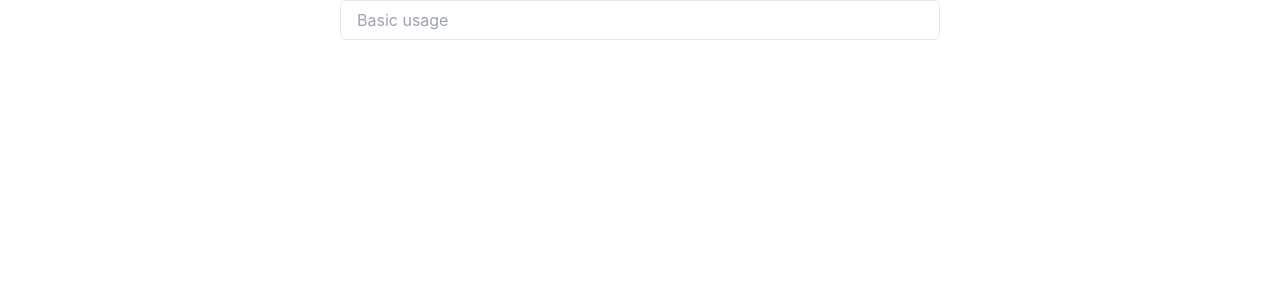
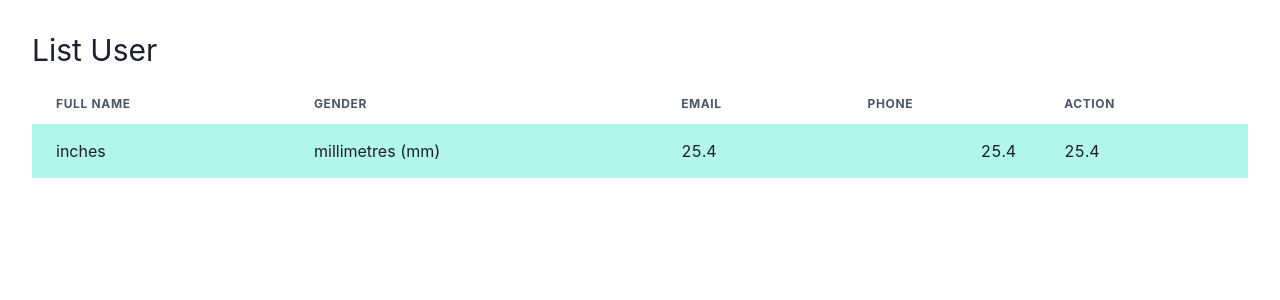
Before and after one commit to MrThoang/FormRedux, a React (Create React App) app: page / in a window 1280 px wide. Shown: the top 300 px of the page. Built offline with nearby package versions, Linux system fonts and the light colour scheme; no server answers.

Commit message:
config axios

```diff
--- a/package.json
+++ b/package.json
@@ -6,13 +6,16 @@
     "@chakra-ui/react": "^2.6.1",
     "@emotion/react": "^11.11.0",
     "@emotion/styled": "^11.11.0",
+    "@reduxjs/toolkit": "^1.9.5",
     "@testing-library/jest-dom": "^5.16.5",
     "@testing-library/react": "^13.4.0",
     "@testing-library/user-event": "^13.5.0",
+    "axios": "^1.4.0",
     "framer-motion": "^10.12.8",
     "react": "^18.2.0",
     "react-dom": "^18.2.0",
     "react-scripts": "5.0.1",
+    "redux": "^4.2.1",
     "web-vitals": "^2.1.4"
   },
   "scripts": {
--- a/src/App.js
+++ b/src/App.js
@@ -1,10 +1,11 @@
 import './App.css';
-import HomePage from './home-page';
+import HomePage from './pages/home-page';
+import ListUser from './pages/list-user';
 
 function App() {
   return (
     <div className="App">
-      <HomePage />
+      <ListUser  />
     </div>
   );
 }
--- /dev/null
+++ b/src/config/api.js
@@ -0,0 +1,20 @@
+import axios from "axios";
+
+export const ApiClient = axios.create({
+  baseURL: 'https://6459bd9d8badff578e138c97.mockapi.io/api/v1/',
+  timeout: 5000,
+});
+
+// Add a request interceptor
+axios.interceptors.request.use(function (config) {
+    return config;
+  }, function (error) {
+    return Promise.reject(error);
+  });
+
+// Add a response interceptor
+axios.interceptors.response.use(function (response) {
+    return response;
+  }, function (error) {
+    return Promise.reject(error);
+  });
--- /dev/null
+++ b/src/pages/list-user/index.js
@@ -0,0 +1,62 @@
+import { useEffect, useState } from "react";
+import { ApiClient } from "../../config/api";
+import {
+  Table,
+  Thead,
+  Tbody,
+  Tfoot,
+  Tr,
+  Th,
+  Td,
+  TableCaption,
+  TableContainer,
+} from '@chakra-ui/react'
+
+function ListUser() {
+  const [listUser, setListUser] = useState();
+
+  const fetchApi = () => {
+    ApiClient.get('/user')
+      .then((res) => {
+        if(res) {
+          console.log(res)
+          setListUser(res)
+        }
+      })
+  }
+
+  useEffect(() => {
+    fetchApi()
+  },[])
+
+
+  return (
+    <div className="p-8">
+      <h1 className="text-3xl mb-4">List User</h1>
+      <TableContainer>
+        <Table variant='striped' colorScheme='teal'>
+          <Thead>
+            <Tr>
+              <Th>Full Name</Th>
+              <Th>Gender</Th>
+              <Th>Email</Th>
+              <Th>Phone</Th>
+              <Th>Action</Th>
+            </Tr>
+          </Thead>
+          <Tbody>
+            <Tr>
+              <Td>inches</Td>
+              <Td>millimetres (mm)</Td>
+              <Td>25.4</Td>
+              <Td isNumeric>25.4</Td>
+              <Td >25.4</Td>
+            </Tr>
+          </Tbody>
+        </Table>
+      </TableContainer>
+    </div>
+   );
+}
+
+export default ListUser;
--- /dev/null
+++ b/src/pages/user-form/index.js
@@ -0,0 +1,59 @@
+import {
+  Input,
+  FormLabel,
+  FormErrorMessage,
+  FormControl,
+  Button,
+  RadioGroup,
+  Stack,
+  Radio
+} from '@chakra-ui/react'
+import { useState } from 'react';
+
+function UserForm() {
+  const [value, setValue] = useState('1')
+
+  return (
+    <div className='w-[600px] m-auto shadow-2xl rounded-lg mt-4'>
+      <form className='formUser p-8'>
+        <h1 className='text-3xl text-center'>Create User</h1>
+        <FormControl isRequired>
+          <FormLabel>First name</FormLabel>
+          <Input placeholder='First name' />
+        </FormControl>
+        <FormControl isRequired>
+          <FormLabel>Last name</FormLabel>
+          <Input placeholder='Last name' />
+        </FormControl>
+        <FormControl isRequired>
+        <FormLabel>Gender</FormLabel>
+          <RadioGroup onChange={setValue} value={value}>
+            <Stack direction='row'>
+              <Radio value='1'>Male</Radio>
+              <Radio value='2'>Female</Radio>
+            </Stack>
+          </RadioGroup>
+        </FormControl>
+        <FormControl isRequired>
+          <FormLabel>Email</FormLabel>
+          <Input placeholder='Email' />
+        </FormControl>
+        <FormControl isRequired>
+          <FormLabel>Phone</FormLabel>
+          <Input placeholder='Phone' />
+        </FormControl>
+        <div className='flex justify-center'>
+          <Button
+                mt={4}
+                colorScheme='teal'
+                type='submit'
+              >
+                Submit
+          </Button>
+        </div>
+      </form>
+  </div>
+  );
+}
+
+export default UserForm;
--- a/src/user-form/index.js
+++ /dev/null
@@ -1,11 +0,0 @@
-import { Input } from '@chakra-ui/react'
-
-function UserForm() {
-  return (
-    <div className='w-[600px] m-auto'>
-    <Input placeholder='Basic usage' />
-  </div>
-  );
-}
-
-export default UserForm;
```
Also changed, not shown: src/pages/home-page/index.js (renamed from src/home-page/index.js), 1 other file (tests, documents, lock files or other folders).
